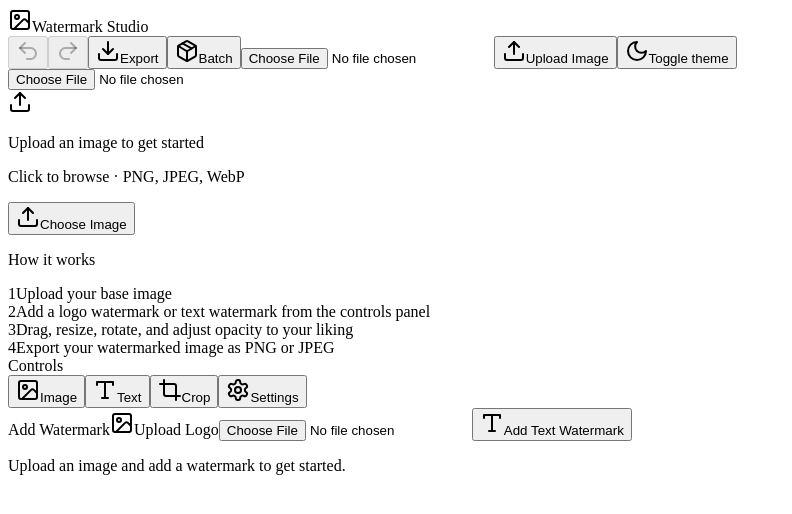
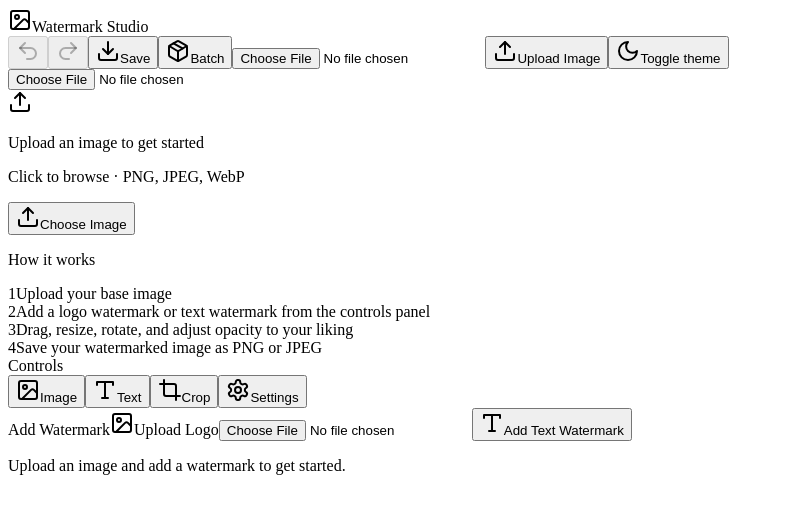
Before and after one commit to elegant-codes/free-watermark-no-ads, a React (Vite) app: page / in a window 1280 px wide. Shown: the top 514 px of the page, without its empty margins (0-792 px from the left). Built offline with nearby package versions, Linux system fonts and the light colour scheme; the HTML template or start-up script is replaced by a standard one.

Commit message:
chore: rename Export to Save in UI labels
- Button text: Export → Save
- Dialog title: Export Watermarked Image → Save Watermarked Image
- Button: Download → Save (or Saving... while processing)
- Toast: exported → saved
- Guide on empty canvas: Export → Save

```diff
--- a/src/components/canvas/WatermarkCanvas.tsx
+++ b/src/components/canvas/WatermarkCanvas.tsx
@@ -370,7 +370,7 @@
             </div>
             <div className="flex items-start gap-2">
               <span className="mt-0.5 flex h-5 w-5 shrink-0 items-center justify-center rounded-full bg-primary/10 text-xs font-medium text-primary">4</span>
-              <span>Export your watermarked image as PNG or JPEG</span>
+              <span>Save your watermarked image as PNG or JPEG</span>
             </div>
           </div>
         </div>
--- a/src/components/toolbar/ExportDialog.tsx
+++ b/src/components/toolbar/ExportDialog.tsx
@@ -111,7 +111,7 @@
       a.download = `${exportSettings.filename}.${exportSettings.format}`
       a.click()
       URL.revokeObjectURL(url)
-      useToastStore.getState().addToast('Watermark exported successfully!')
+      useToastStore.getState().addToast('Watermark saved successfully!')
       setOpen(false)
     } finally {
       setExporting(false)
@@ -123,12 +123,12 @@
       <DialogTrigger asChild>
         <Button variant="default" size="sm" className="gap-2">
           <Download className="h-4 w-4" />
-          <span>Export</span>
+            <span>Save</span>
         </Button>
       </DialogTrigger>
       <DialogContent className="sm:max-w-[425px]">
         <DialogHeader>
-          <DialogTitle>Export Watermarked Image</DialogTitle>
+          <DialogTitle>Save Watermarked Image</DialogTitle>
           <DialogDescription>
             Choose format and quality settings for your export.
           </DialogDescription>
@@ -179,7 +179,7 @@
             Cancel
           </Button>
           <Button onClick={handleExport} disabled={exporting}>
-            {exporting ? 'Exporting...' : 'Download'}
+            {exporting ? 'Saving...' : 'Save'}
           </Button>
         </DialogFooter>
       </DialogContent>
```
